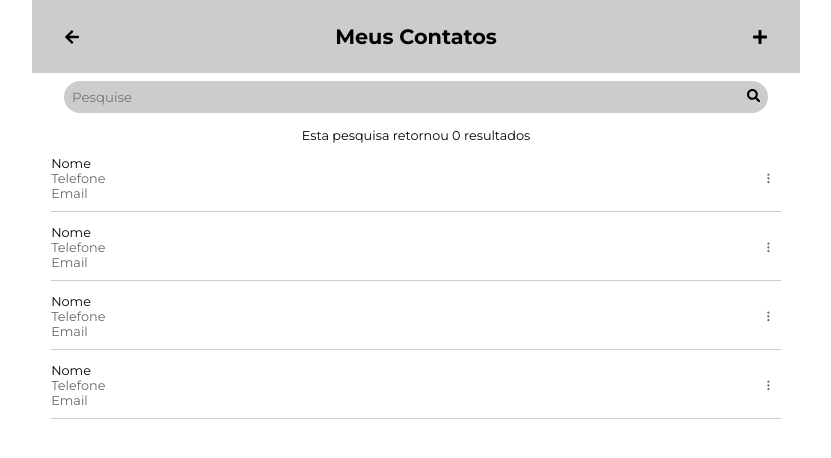
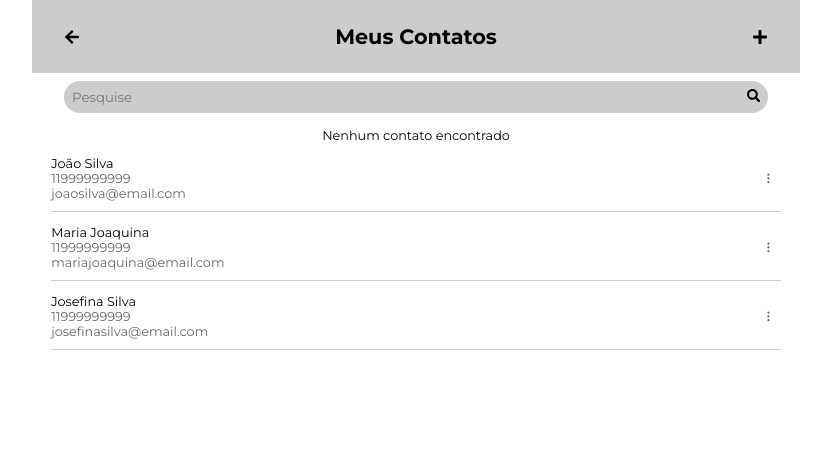
Before and after one commit to ClaudioFerreir/contactList, a React (Create React App) app: page / in a window 1280 px wide. Shown: the top 458 px of the page, without its empty margins (224-1055 px from the left). Built offline with nearby package versions, Linux system fonts and the light colour scheme.

Commit message:
lista de contatos added

```diff
--- a/src/containers/Fomulario/index.tsx
+++ /dev/null
@@ -1,15 +0,0 @@
-import { FaSearch } from 'react-icons/fa'
-import FormWrapper from './styles'
-
-const Formulario = () => (
-  <>
-    <FormWrapper action="#">
-      <input type="text" placeholder="Pesquise" />
-      <button type="submit">
-        <FaSearch />
-      </button>
-    </FormWrapper>
-  </>
-)
-
-export default Formulario
--- /dev/null
+++ b/src/containers/FomularioPesquisa/index.tsx
@@ -0,0 +1,17 @@
+import { FaSearch } from 'react-icons/fa'
+import FormWrapper from './styles'
+
+const FormularioPesquisa = () => {
+  return (
+    <>
+      <FormWrapper action="#">
+        <input type="text" placeholder="Pesquise" />
+        <button type="submit">
+          <FaSearch />
+        </button>
+      </FormWrapper>
+    </>
+  )
+}
+
+export default FormularioPesquisa
--- a/src/containers/ListaDeContatos/index.tsx
+++ b/src/containers/ListaDeContatos/index.tsx
@@ -1,3 +1,6 @@
+import { useSelector } from 'react-redux'
+import { RootReducer } from '../../store'
+
 import { FiMoreVertical } from 'react-icons/fi'
 
 import {
@@ -8,42 +11,52 @@ import {
 } from './styles'
 
 const ListaDeContatos = () => {
+  const { itens } = useSelector((state: RootReducer) => state.contatos)
+  const { termo } = useSelector((state: RootReducer) => state.filtro)
+
+  const filtraContatos = () => {
+    let contatosFiltrados = itens
+
+    if (termo !== undefined) {
+      contatosFiltrados = contatosFiltrados.filter(
+        (item) => item.fullName.toLowerCase().search(termo.toLowerCase()) >= 0
+      )
+
+      return contatosFiltrados
+    } else {
+      return itens
+    }
+  }
+
+  const exibeResultadosFiltragem = (quantidade: number) => {
+    let mensagem = ''
+
+    if (termo !== undefined && termo.length) {
+      mensagem = `Esta pesquisa retornou ${quantidade} resultados`
+    } else {
+      mensagem = `Nenhum contato encontrado`
+    }
+
+    return mensagem
+  }
+
+  const contatosFiltrados = filtraContatos()
+  const mensagem = exibeResultadosFiltragem(contatosFiltrados.length)
+
   return (
     <ListaDeContatosWrapper>
-      <SearchResults>Esta pesquisa retornou 0 resultados</SearchResults>
+      <SearchResults>{mensagem}</SearchResults>
       <ContactsList>
-        <ContactItem>
-          <div>
-            <p>Nome</p>
-            <p>Telefone</p>
-            <p>Email</p>
-          </div>
-          <FiMoreVertical />
-        </ContactItem>
-        <ContactItem>
-          <div>
-            <p>Nome</p>
-            <p>Telefone</p>
-            <p>Email</p>
-          </div>
-          <FiMoreVertical />
-        </ContactItem>
-        <ContactItem>
-          <div>
-            <p>Nome</p>
-            <p>Telefone</p>
-            <p>Email</p>
-          </div>
-          <FiMoreVertical />
-        </ContactItem>
-        <ContactItem>
-          <div>
-            <p>Nome</p>
-            <p>Telefone</p>
-            <p>Email</p>
-          </div>
-          <FiMoreVertical />
-        </ContactItem>
+        {contatosFiltrados.map((item) => (
+          <ContactItem key={item.id}>
+            <div>
+              <p>{item.fullName}</p>
+              <p>{item.phone}</p>
+              <p>{item.email}</p>
+            </div>
+            <FiMoreVertical />
+          </ContactItem>
+        ))}
       </ContactsList>
     </ListaDeContatosWrapper>
   )
--- /dev/null
+++ b/src/store/index.ts
@@ -0,0 +1,15 @@
+import { configureStore } from '@reduxjs/toolkit'
+
+import filtroReducer from './reducers/filtro'
+import contactReducer from './reducers/contatos'
+
+const store = configureStore({
+  reducer: {
+    filtro: filtroReducer,
+    contatos: contactReducer
+  }
+})
+
+export type RootReducer = ReturnType<typeof store.getState>
+
+export default store
--- /dev/null
+++ b/src/store/reducers/contatos.ts
@@ -0,0 +1,37 @@
+import { createSlice } from '@reduxjs/toolkit'
+import Contact from '../../models/contact'
+
+type ContactState = {
+  itens: Contact[]
+}
+
+const initialState: ContactState = {
+  itens: [
+    {
+      id: 1,
+      fullName: 'João Silva',
+      email: 'joaosilva@email.com',
+      phone: 11999999999
+    },
+    {
+      id: 2,
+      fullName: 'Maria Joaquina',
+      email: 'mariajoaquina@email.com',
+      phone: 11999999999
+    },
+    {
+      id: 3,
+      fullName: 'Josefina Silva',
+      email: 'josefinasilva@email.com',
+      phone: 11999999999
+    }
+  ]
+}
+
+const contactsSlice = createSlice({
+  name: 'contacts',
+  initialState,
+  reducers: {}
+})
+
+export default contactsSlice.reducer
--- /dev/null
+++ b/src/store/reducers/filtro.ts
@@ -0,0 +1,22 @@
+import { PayloadAction, createSlice } from '@reduxjs/toolkit'
+
+type FiltroState = {
+  termo: string
+}
+
+const initialState: FiltroState = {
+  termo: ''
+}
+
+const filtroSlice = createSlice({
+  name: 'filtro',
+  initialState,
+  reducers: {
+    alterarTermo: (state, action: PayloadAction<string>) => {
+      state.termo = action.payload
+    }
+  }
+})
+
+export const { alterarTermo } = filtroSlice.actions
+export default filtroSlice.reducer
```
Also changed, not shown: src/App.tsx (+6 -3 lines), src/models/contact.ts (+1 -6 lines), src/containers/FomularioPesquisa/styles.ts (renamed from src/containers/Fomulario/styles.ts).
